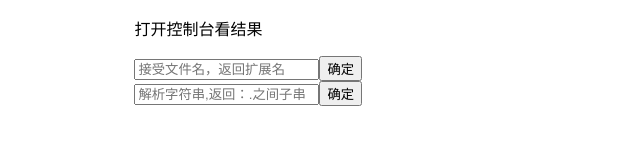
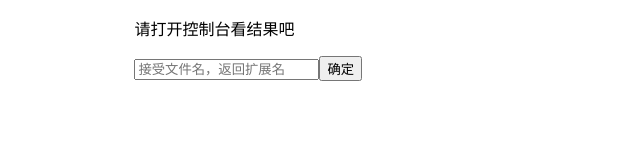
Before and after one commit to iabey/javaScript-demo, a plain HTML site: page note2.JS/js.html in a window 1280 px wide. Shown: the whole page, without its empty margins (0-640 px from the left). Drawn offline with Linux system fonts and the light colour scheme.

Commit message:
删除无用的文件

```diff
--- a/note2.JS/js.html
+++ b/note2.JS/js.html
@@ -14,12 +14,9 @@
 </head>
 <body>
     <div  class="main">
-        <p>打开控制台看结果</p>
+        <p>请打开控制台看结果吧</p>
         <div>
             <input type="text" id="rebackName" placeholder="接受文件名，返回扩展名" /><button onclick="rebackName()">确定</button>
-        </div>
-        <div>
-            <input type="text" id="#101" placeholder="解析字符串,返回：.之间子串" /><button>确定</button>
         </div>
     </div>
 </body>
```
